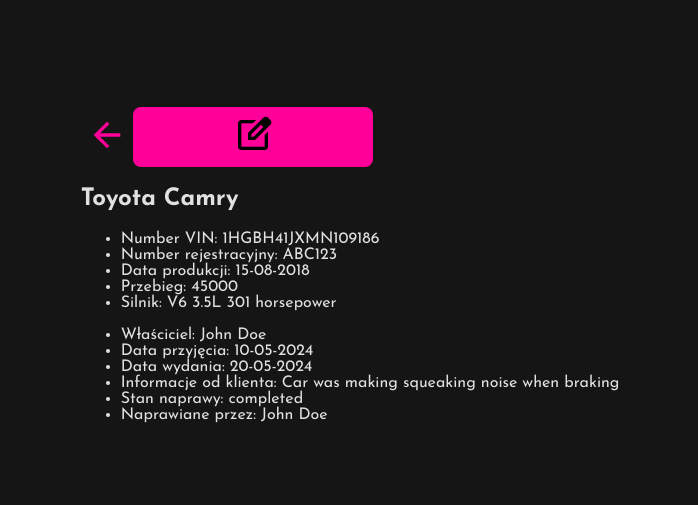
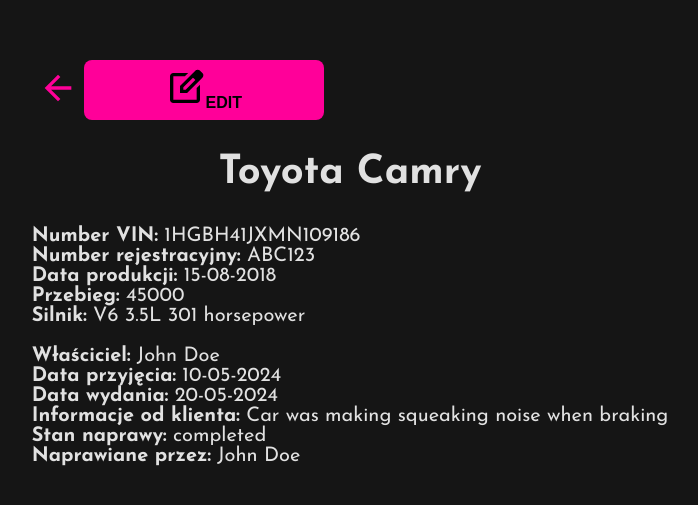
Before and after one commit to JanChmielewski/CarRepair, a React (Vite) app: page /car/1 in a window 1280 px wide. Shown: the part 127-632 px from the top of the page, without its empty margins (290-988 px from the left). Built offline with nearby package versions, Linux system fonts and the light colour scheme.

Commit message:
Tbh I don't remember what I changed here, it was a week ago.

```diff
--- a/src/pages/car-display/DisplayCar.css
+++ b/src/pages/car-display/DisplayCar.css
@@ -1,7 +1,17 @@
 .car-title {
+  font-size: 40px;
+  text-align: center;
 }
 
 .car-info-list {
   padding: 0;
   list-style-type: none;
+  font-size: 20px;
 }
+
+.edit-btn {
+}
+
+.label {
+  font-weight: bold;
+}
--- a/src/pages/car-display/DisplayCar.jsx
+++ b/src/pages/car-display/DisplayCar.jsx
@@ -4,6 +4,7 @@
 import { useParams } from 'react-router-dom';
 import Icons from '../../utils/icons';
 import { useNavigate } from 'react-router-dom';
+import './DisplayCar.css';
 
 function DisplayCar() {
   const navigate = useNavigate();
@@ -47,24 +48,55 @@
           onClick={handleEditButton}
         >
           <Icons.Edit className="icon black-icon" />
+          Edit
         </button>
       </div>
       <h2 className="car-title">
         {car.brand} {car.model}
       </h2>
       <ul className="car-info-list">
-        <li>Number VIN: {car.vinNumber}</li>
-        <li>Number rejestracyjny: {car.registrationNumber}</li>
-        <li>Data produkcji: {car.productionDate}</li>
-        <li>Przebieg: {car.mileage}</li>
-        <li>Silnik: {car.engine}</li>
+        <li>
+          <span className="label">Number VIN:</span> {car.vinNumber}
+        </li>
+        <li>
+          <span className="label">Number rejestracyjny:</span>{' '}
+          {car.registrationNumber}
+        </li>
+        <li>
+          <span className="label">Data produkcji:</span>{' '}
+          {car.productionDate}
+        </li>
+        <li>
+          <span className="label">Przebieg:</span> {car.mileage}
+        </li>
+        <li>
+          <span className="label">Silnik:</span> {car.engine}
+        </li>
         <br />
-        <li>Właściciel: {client.ownerName}</li>
-        <li>Data przyjęcia: {repair.dateOfArrival}</li>
-        <li>Data wydania: {repair.deadlineDate}</li>
-        <li>Informacje od klienta: {repair.clientInfo}</li>
-        <li>Stan naprawy: {repair.repairStatus}</li>
-        <li>Naprawiane przez: {repair.repairedBy}</li>
+        <li>
+          <span className="label">Właściciel:</span>{' '}
+          {client.ownerName}
+        </li>
+        <li>
+          <span className="label">Data przyjęcia:</span>{' '}
+          {repair.dateOfArrival}
+        </li>
+        <li>
+          <span className="label">Data wydania:</span>{' '}
+          {repair.deadlineDate}
+        </li>
+        <li>
+          <span className="label">Informacje od klienta:</span>{' '}
+          {repair.clientInfo}
+        </li>
+        <li>
+          <span className="label">Stan naprawy:</span>{' '}
+          {repair.repairStatus}
+        </li>
+        <li>
+          <span className="label">Naprawiane przez:</span>{' '}
+          {repair.repairedBy}
+        </li>
       </ul>
     </div>
   );
--- a/src/pages/dashboard/components/CarList.jsx
+++ b/src/pages/dashboard/components/CarList.jsx
@@ -20,7 +20,7 @@
     <div className="car-list">
       {filteredCars.map((car) => {
         const carRepairs = repairs.filter(
-          (repair) => repair.repairID === car.carID // Changed to search by repairID
+          (repair) => repair.repairID === car.carID
         );
         const client = carClient(car);
         const deadlineRepair =
--- a/src/pages/dashboard/components/Card.jsx
+++ b/src/pages/dashboard/components/Card.jsx
@@ -3,7 +3,7 @@
 import DeleteConfirmationDialog from './DeleteConfirmationDialog';
 import Icons from '../../../utils/icons';
 
-const Card = ({ repairID, model, owner, date }) => {
+const Card = ({ repairID, brand, model, owner, date }) => {
   const navigate = useNavigate();
   const [isDeleteDialogOpen, setDeleteDialogOpen] = useState(false);
 
@@ -24,7 +24,7 @@
       <ul className="car-data">
         <li onClick={handleCardClick}>
           <Icons.Car className="icon pink-icon data-icon" />
-          {model}
+          {brand} {model}
         </li>
         <li>
           <Icons.Owner className="icon pink-icon data-icon" />
--- a/src/pages/dashboard/dashboard.css
+++ b/src/pages/dashboard/dashboard.css
@@ -63,6 +63,7 @@
 
 .card:hover {
   cursor: pointer;
+  background-color: #252525;
 }
 
 .car-data {
```
